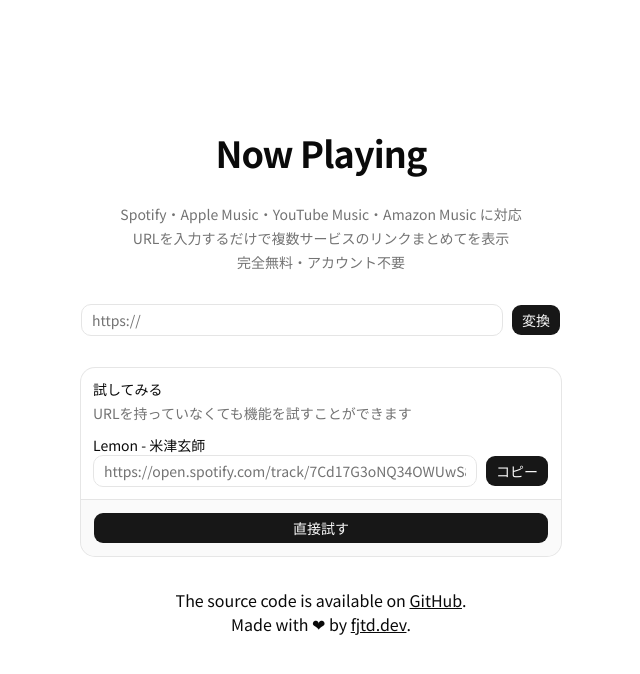
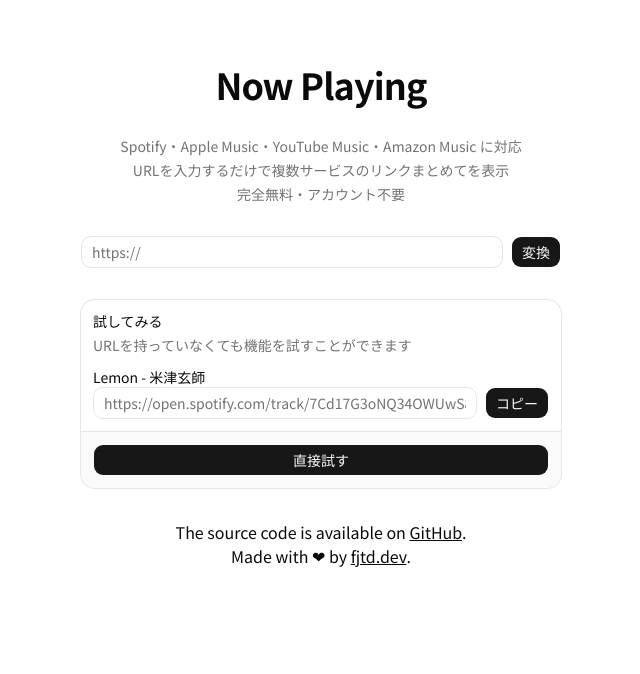
Before and after one commit to fjt-dev/nowplaying, a Next.js app: page / in a window 1280 px wide. Shown: the top 674 px of the page, without its empty margins (319-959 px from the left). Built offline with nearby package versions, Linux system fonts and the light colour scheme.

Commit message:
fix: layout; update README

```diff
--- a/app/globals.css
+++ b/app/globals.css
@@ -1,6 +1,6 @@
-@import "tailwindcss";
-@import "tw-animate-css";
-@import "shadcn/tailwind.css";
+@import 'tailwindcss';
+@import 'tw-animate-css';
+@import 'shadcn/tailwind.css';
 
 @custom-variant dark (&:is(.dark *));
 
@@ -128,3 +128,8 @@
     @apply font-sans;
   }
 }
+
+html,
+body {
+  overflow-x: hidden;
+}
--- a/app/page.tsx
+++ b/app/page.tsx
@@ -7,7 +7,7 @@
 
 export default function Page() {
   return (
-    <main className="flex flex-col items-center justify-center min-h-screen px-4 gap-8 max-w-lg mx-auto w-full">
+    <main className="flex flex-col items-center justify-center px-4 gap-8 max-w-lg mx-auto w-full pt-16">
       <Hero />
       <ServiceInfo />
       <UrlInput />
--- a/app/share/page.tsx
+++ b/app/share/page.tsx
@@ -61,7 +61,7 @@
   const sharePageUrl = `https://nowplaying.fjtd.dev/share?url=${encodeURIComponent(url)}`;
 
   return (
-    <div className="relative min-h-screen overflow-hidden">
+    <div className="relative overflow-hidden min-h-screen">
       {entity.thumbnailUrl && (
         <NextImage
           src={entity.thumbnailUrl}
@@ -72,7 +72,7 @@
           aria-hidden="true"
         />
       )}
-      <div className="relative z-10 flex flex-col items-center gap-4 px-4 py-8 max-w-md mx-auto overflow-x-hidden">
+      <div className="relative z-10 flex flex-col items-center gap-4 px-4 py-8 max-w-md mx-auto">
         <SongCard thumbnailUrl={entity.thumbnailUrl} title={entity.title} artistName={entity.artistName} />
         <PlayCard linksByPlatform={data.linksByPlatform} />
         <ShareButton title={entity.title} artistName={entity.artistName} pageUrl={sharePageUrl} />
```
Also changed, not shown: 1 other file (tests, documents, lock files or other folders).
